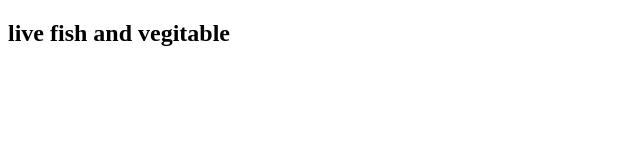
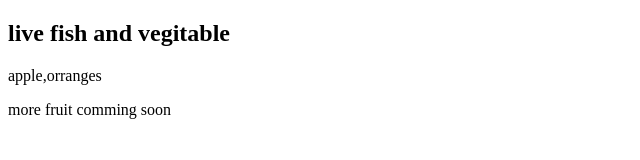
Before and after one commit to MuhammadNadim1/Green-Grocery-mart, a plain HTML site: page index.html in a window 1280 px wide. Shown: the whole page, without its empty margins (0-640 px from the left). Drawn offline with Linux system fonts and the light colour scheme.

Commit message:
add fruit

```diff
--- a/index.html
+++ b/index.html
@@ -7,5 +7,7 @@
 </head>
 <body>
     <h2>live fish and vegitable</h2>
+    <p>apple,orranges</p>
+    <p>more fruit comming soon</p>
 </body>
 </html>
```
